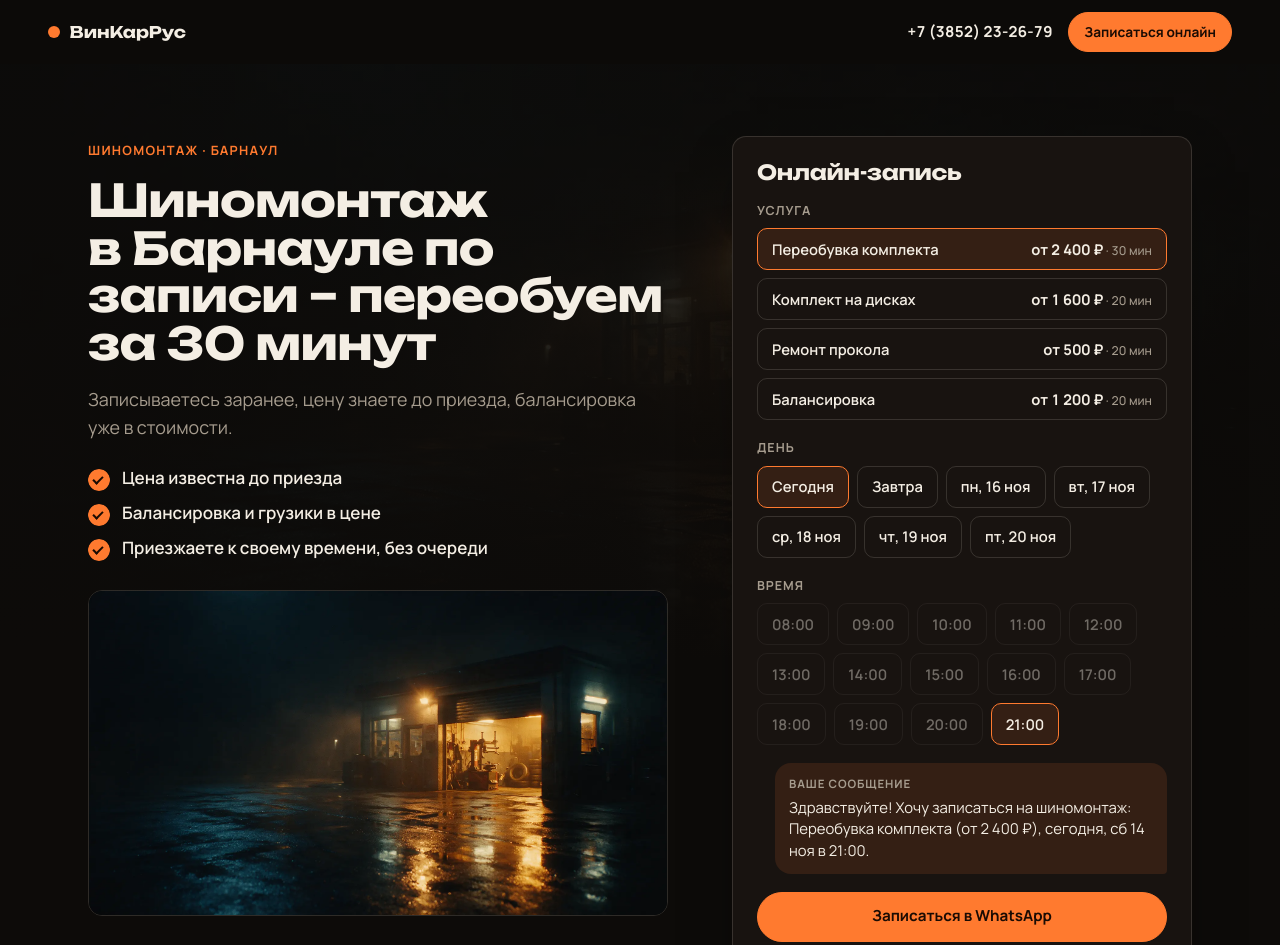
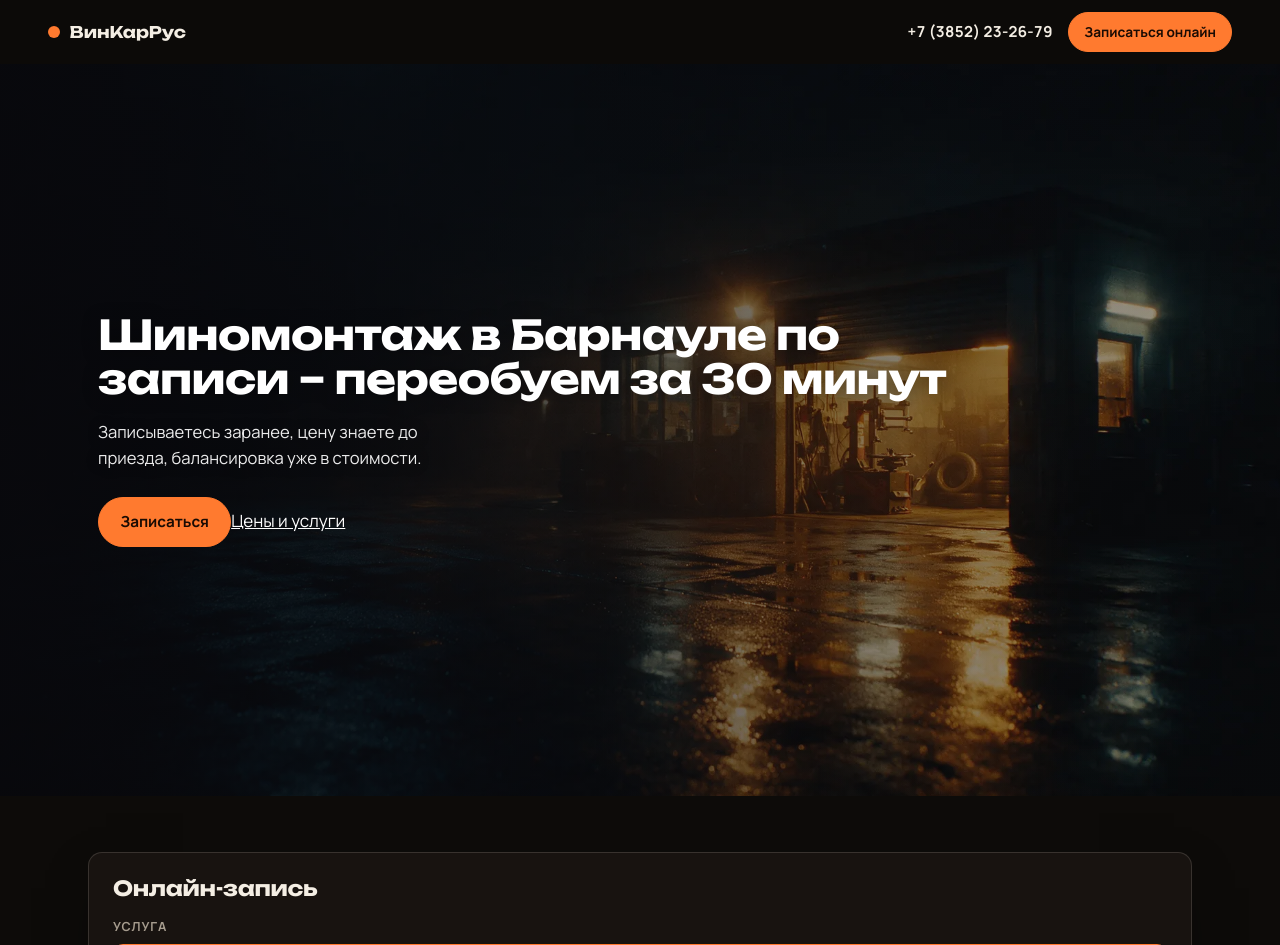
Before and after one commit to ethan2520ca-del/demo-vinkarrus, a plain HTML site: page index.html in a window 1280 px wide. Shown: the top 945 px of the page. Drawn offline with Linux system fonts and the light colour scheme.

Commit message:
первый экран по правилу: фото во весь экран + заголовок + подзаголовок + кнопки

```diff
--- a/index.html
+++ b/index.html
@@ -2,7 +2,6 @@
 <html lang="ru">
 <head>
 <meta charset="utf-8">
-<meta name="robots" content="noindex, nofollow" data-publish>
 <meta name="viewport" content="width=device-width, initial-scale=1, viewport-fit=cover">
 <title>ВинКарРус · Шиномонтаж</title>
 <meta name="description" content="Записываетесь заранее, цену знаете до приезда, балансировка уже в стоимости.">
@@ -19,6 +18,39 @@
 :root { --c-canvas: #0d0b09; --c-surface: #181310; --c-ink: #f4eee4; --c-ink-soft: #a69c8e; --c-accent: #ff7a2f; --c-accent-ink: #1a0b03; --c-accent-deep: #ff7a2f; --f-display: "Unbounded", "Arial Black", system-ui, sans-serif; --f-text: "Manrope", "Segoe UI", system-ui, sans-serif; --h1k: 0.8; }
 </style>
 <link rel="stylesheet" href="style-prod.css">
+<style id="hero-fix">
+/* hero-fix: первый экран = фото + заголовок + подзаголовок + кнопки */
+body{overflow-x:clip}
+.s-hero{position:relative!important;display:flex!important;align-items:center!important;
+  grid-template-columns:none!important;width:100vw!important;margin-left:calc(50% - 50vw)!important;
+  margin-right:calc(50% - 50vw)!important;min-height:calc(100svh - 68px)!important;
+  padding:clamp(20px,4vh,44px) 0!important;gap:0!important;border-radius:0!important;
+  background:#16161b var(--hero-bg) 50% 50%/cover no-repeat!important;color:#fff!important;overflow:hidden}
+.s-hero::before{content:"";position:absolute;inset:0;z-index:0;pointer-events:none;
+  background:linear-gradient(90deg,rgba(8,8,12,.88) 0%,rgba(8,8,12,.62) 36%,rgba(8,8,12,.22) 66%,rgba(8,8,12,.05) 100%),
+    linear-gradient(rgba(8,8,12,.34),rgba(8,8,12,.34))}
+.s-hero__text{position:relative;z-index:1;max-width:none;margin:0;
+  padding-left:max(var(--gut),calc((100vw - 1180px)/2 + var(--gut)));padding-right:var(--gut)}
+.s-hero__text>*:first-child{margin-top:0}
+.s-hero h1{color:#fff!important;font-size:calc(clamp(1.95rem,4vw,3.35rem) * var(--h1k,1))!important;
+  line-height:1.08!important;max-width:24ch;hyphens:none!important;text-wrap:pretty;
+  text-shadow:0 1px 18px rgba(0,0,0,.35)}
+.s-hero .s-lead{color:rgba(255,255,255,.92)!important;margin-top:18px;max-width:34ch;font-size:1.04rem;
+  text-shadow:0 1px 14px rgba(0,0,0,.4)}
+.s-hero .s-actions{margin-top:26px}
+.s-hero .s-link{color:#fff!important;border-bottom-color:rgba(255,255,255,.55)!important}
+.s-hero .s-eyebrow,.s-hero__img,.s-hero__photo,.s-hero__widget,.s-hero .s-ticks,.s-hero .s-rating{display:none!important}
+.s-section--widget{padding-top:clamp(32px,5vw,56px)}
+@media (max-width:820px){
+  .s-hero{min-height:calc(100svh - 64px)!important}
+  .s-hero__text{max-width:100%;padding:0 20px}
+  .s-hero h1{max-width:16ch;font-size:calc(clamp(1.7rem,7vw,2.4rem) * var(--h1k,1))!important}
+  .s-hero .s-actions{gap:14px 18px;flex-wrap:wrap;margin-top:22px}
+  .s-hero .s-btn{padding:0 1.15em;font-size:.92rem}
+  .s-hero .s-link{font-size:.95rem}
+  .s-hero::before{background:linear-gradient(180deg,rgba(8,8,12,.55) 0%,rgba(8,8,12,.62) 45%,rgba(8,8,12,.82) 100%)}
+}
+</style>
 </head>
 <body class="s-prod" id="top" data-wa="" data-tg="" data-max="">
 <header class="s-bar" data-s-bar>
@@ -29,16 +61,16 @@
   </div>
 </header>
 <main>
-  <section class="s-hero">
+  <section class="s-hero" style="--hero-bg:url('assets/hero.webp')">
     <div class="s-hero__text">
-      <p class="s-eyebrow">Шиномонтаж · Барнаул</p>
       <h1>Шиномонтаж в Барнауле по записи – переобуем за 30 минут</h1>
       <p class="s-lead">Записываетесь заранее, цену знаете до приезда, балансировка уже в стоимости.</p>
-      <ul class="s-ticks"><li>Цена известна до приезда</li><li>Балансировка и грузики в цене</li><li>Приезжаете к своему времени, без очереди</li></ul>
+      <div class="s-actions"><a class="s-btn" href="#widget">Записаться</a><a class="s-link" href="#prices">Цены и услуги</a></div>
+    </div>
+  </section>
 
-      <figure class="s-hero__photo"><img class="" src="assets/hero.webp" alt="Бокс шиномонтажа вечером" loading="lazy" decoding="async"></figure>
-    </div>
-    <div class="s-hero__widget" id="widget"><form class="s-widget" data-s-booking data-days="7" data-closed="" data-slots="08:00,09:00,10:00,11:00,12:00,13:00,14:00,15:00,16:00,17:00,18:00,19:00,20:00,21:00" data-message="Здравствуйте! Хочу записаться на шиномонтаж: {услуга}, {день} в {время}." onsubmit="return false">
+  <section class="s-section s-section--widget" id="widget">
+<form class="s-widget" data-s-booking data-days="7" data-closed="" data-slots="08:00,09:00,10:00,11:00,12:00,13:00,14:00,15:00,16:00,17:00,18:00,19:00,20:00,21:00" data-message="Здравствуйте! Хочу записаться на шиномонтаж: {услуга}, {день} в {время}." onsubmit="return false">
       <h2 class="s-widget__title">Онлайн-запись</h2>
       <fieldset><legend>Услуга</legend>
         <div class="s-chips s-chips--col"><label class="s-chip s-chip--row"><input type="radio" name="svc" value="0" data-name="Переобувка комплекта" data-price="2400" data-from="1" data-min="30" checked><span>Переобувка комплекта</span><b>от 2 400 ₽<small> · 30 мин</small></b></label><label class="s-chip s-chip--row"><input type="radio" name="svc" value="1" data-name="Комплект на дисках" data-price="1600" data-from="1" data-min="20"><span>Комплект на дисках</span><b>от 1 600 ₽<small> · 20 мин</small></b></label><label class="s-chip s-chip--row"><input type="radio" name="svc" value="2" data-name="Ремонт прокола" data-price="500" data-from="1" data-min="20"><span>Ремонт прокола</span><b>от 500 ₽<small> · 20 мин</small></b></label><label class="s-chip s-chip--row"><input type="radio" name="svc" value="3" data-name="Балансировка" data-price="1200" data-from="1" data-min="20"><span>Балансировка</span><b>от 1 200 ₽<small> · 20 мин</small></b></label></div>
@@ -52,9 +84,9 @@
       </div>
       <p class="s-send__note" data-s-copied hidden>Текст скопирован – вставьте его в чат.</p>
       <p class="s-demo">Цены для примера. В вашем сайте будут ваши.</p>
-    </form></div>
-    <figure class="s-hero__bg" aria-hidden="true"><img class="" src="assets/hero.webp" alt="Бокс шиномонтажа вечером" decoding="async" fetchpriority="high"></figure>
+    </form>
   </section>
+
 
   <section class="s-section s-reveal">
     <header class="s-section__head"><h2>Что входит в переобувку</h2></header>
```
